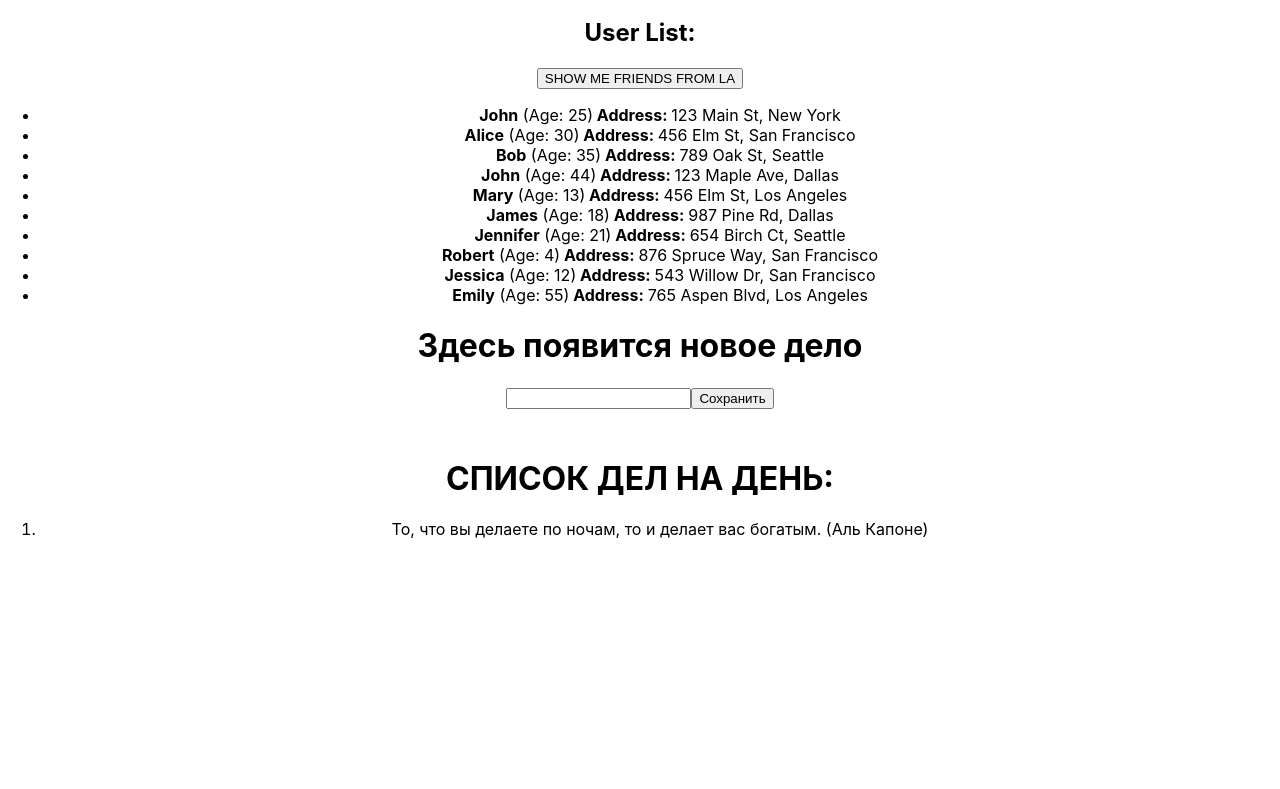
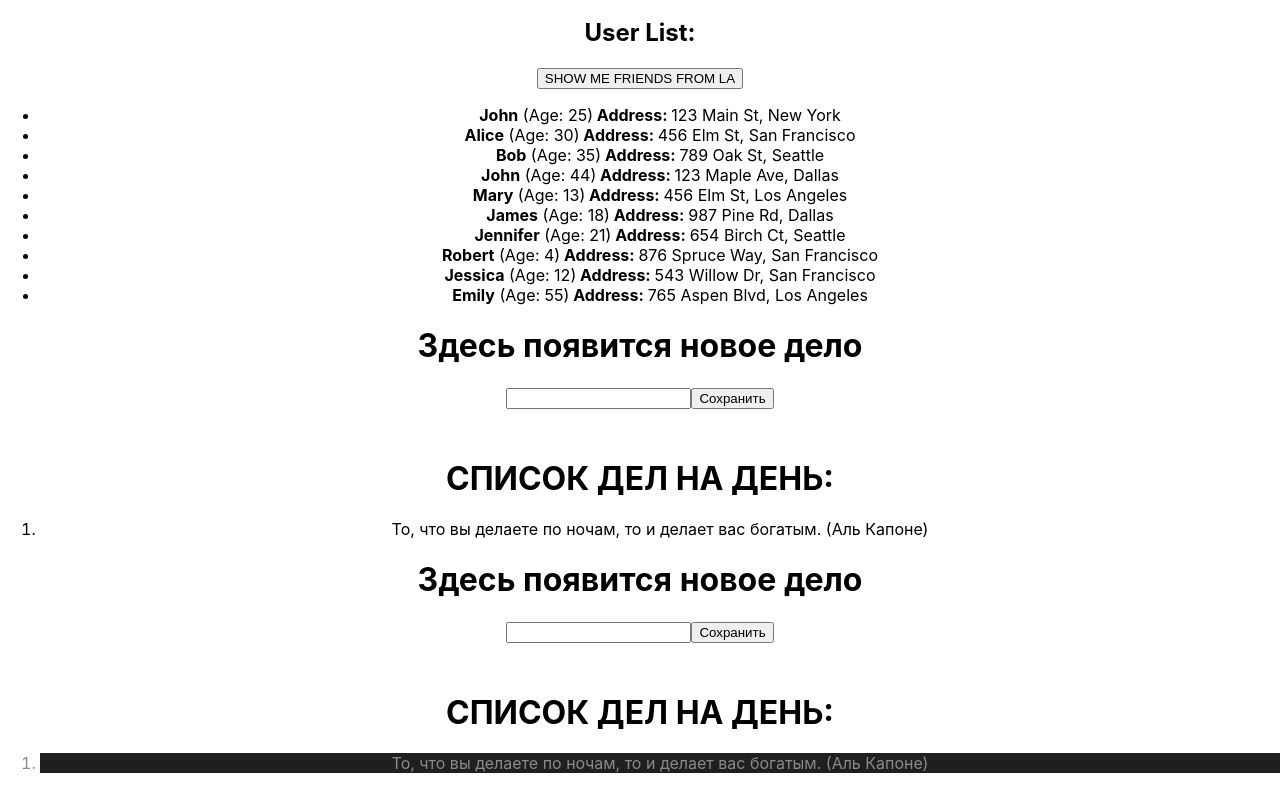
Before and after one commit to AliakseiKrasko/homework-front-main, a React (Create React App) app: page / in a window 1280 px wide. Shown: the part 271-1060 px from the top of the page. Before the commit the page ends 826 px from the top, so only its background shows below. Built offline with nearby package versions, Linux system fonts and the light colour scheme.

Commit message:
added button and input components in hw4

```diff
--- a/src/App.tsx
+++ b/src/App.tsx
@@ -18,7 +18,7 @@ function App() {
             <HW1/>
             <HW2 myFriends={users.myFriends}/>
             <HW3 />
-            {/*<HW4 />*/}
+            <HW4 />
         </div>
     );
 }
--- a/src/HW/4/Button.tsx
+++ b/src/HW/4/Button.tsx
@@ -1,11 +1,11 @@
 type ButtonPropsType = {
-  callBack: any // НУЖНО ПРОТИПИЗИРОВАТЬ
-  name: any // НУЖНО ПРОТИПИЗИРОВАТЬ
+  callBack: ()=> void // НУЖНО ПРОТИПИЗИРОВАТЬ
+  name: string // НУЖНО ПРОТИПИЗИРОВАТЬ
 };
 
 export const Button = (props: ButtonPropsType) => {
   const callBackHandler = () => {
-    // НУЖНО ДОПИСАТЬ
+    props.callBack();
   };
 
   return (
--- a/src/HW/4/HW4.tsx
+++ b/src/HW/4/HW4.tsx
@@ -20,8 +20,11 @@ export const HW4 = () => {
   ]);
 
   const handleSave = () => {
-    setTexts([currentText, ...texts]);
-    setCurrentText('');
+    if(currentText.trim()) {
+      setTexts([currentText, ...texts]);
+      setCurrentText('');
+    }
+
   };
 
   return (
@@ -32,16 +35,16 @@ export const HW4 = () => {
         <h1 id={'hw04-default-text'}>Здесь появится новое дело</h1>
       )}
 
-      <Input value={currentText} handleSave={handleSave} />
+      <Input currentText={currentText} setCurrentText={setCurrentText} />
 
-      <Button НЕ ХВАТАЕТ АРГУМЕНТОВ />
+      <Button callBack={handleSave} name={'Сохранить'}/>
 
       <h1 style={{ marginTop: '50px' }}>СПИСОК ДЕЛ НА ДЕНЬ:</h1>
 
       <ol id={'hw04-tasks'}>
         {texts.map((el, index) => {
           return (
-            <li key={index} id={`hw04-task-${index}`} className={ЕСЛИ ЧЕТН ? S.chetNechet : ''}>
+            <li key={index} id={`hw04-task-${index}`} className={index % 2 === 0 ? s.chetNechet : ''}>
               {el}
             </li>
           );
```
